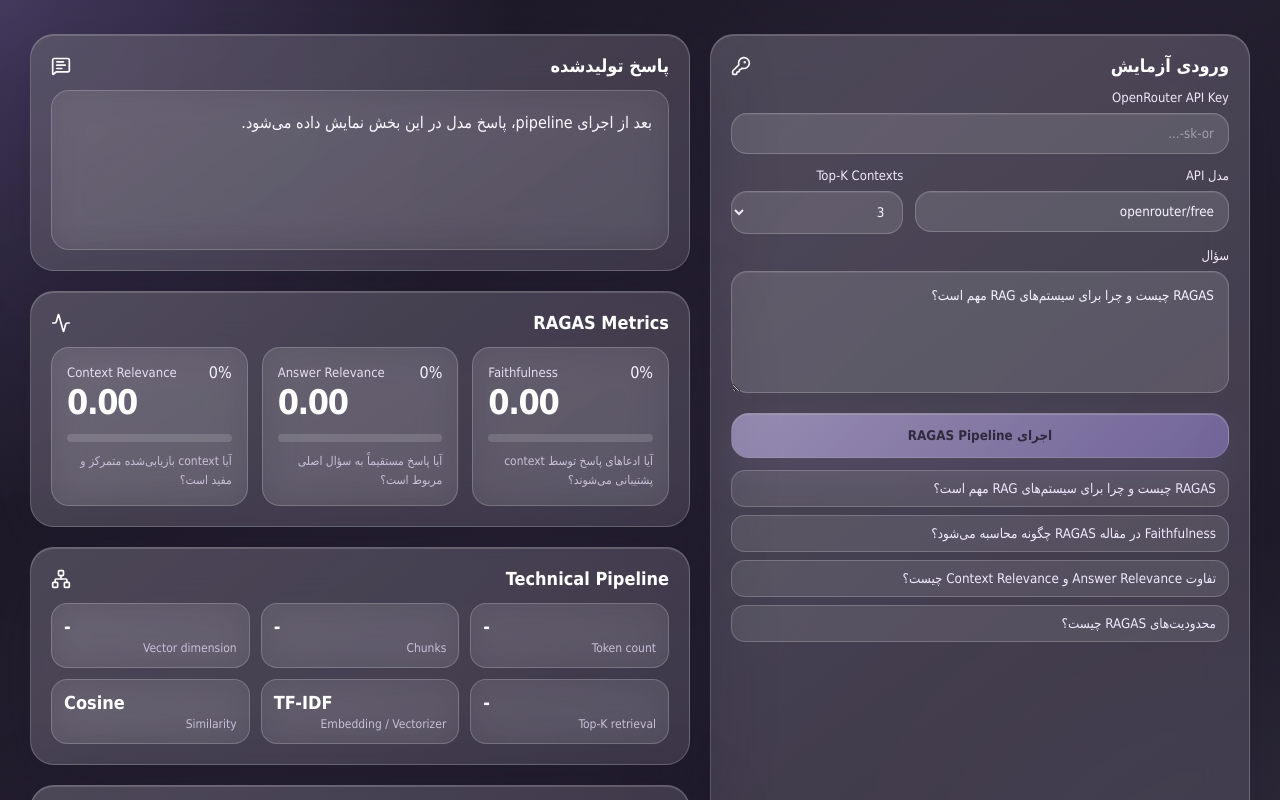
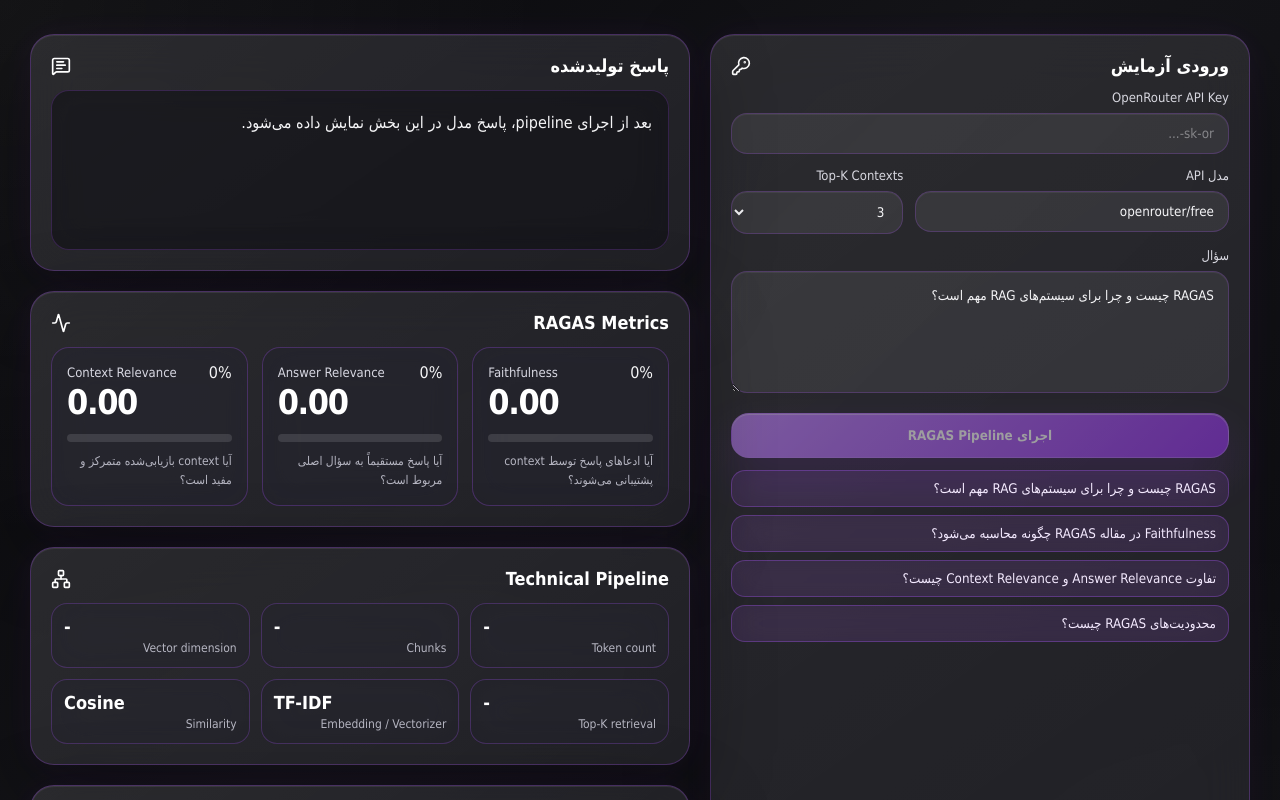
Before and after one commit to oddukiyo/ragas-evaluation-lab, a Next.js app: page / in a window 1280 px wide. Shown: the top 800 px of the page. Built offline with nearby package versions, Linux system fonts and the light colour scheme.

Commit message:
Update globals.css

```diff
--- a/app/globals.css
+++ b/app/globals.css
@@ -1,15 +1,21 @@
 :root {
-  --bg: #171420;
-  --panel: rgba(255, 255, 255, 0.13);
-  --panel-soft: rgba(255, 255, 255, 0.08);
-  --border: rgba(255, 255, 255, 0.2);
-  --border-strong: rgba(255, 255, 255, 0.32);
-  --text: #f7f4ff;
-  --muted: #c9c1d9;
-  --muted-strong: #e1d9ee;
-  --accent: #b79cff;
-  --accent2: #8b7ab8;
-  --accent3: #d8d0e8;
+  --bg: #0b0b0f;
+  --bg-soft: #141418;
+
+  --panel: rgba(28, 28, 34, 0.72);
+  --panel-soft: rgba(38, 38, 46, 0.62);
+
+  --border: rgba(168, 85, 247, 0.28);
+  --border-strong: rgba(168, 85, 247, 0.52);
+
+  --text: #f5f5f7;
+  --muted: #b6b6c2;
+  --muted-strong: #d7d7df;
+
+  --purple: #a855f7;
+  --purple-soft: #c084fc;
+  --purple-dark: #7e22ce;
+
   --danger: #fca5a5;
 }
 
@@ -24,15 +30,15 @@ body {
   background:
     radial-gradient(
       circle at top left,
-      rgba(183, 156, 255, 0.28),
-      transparent 32rem
+      rgba(255, 255, 255, 0.05),
+      transparent 34rem
     ),
     radial-gradient(
       circle at bottom right,
-      rgba(160, 150, 180, 0.22),
+      rgba(255, 255, 255, 0.04),
       transparent 30rem
     ),
-    linear-gradient(135deg, #171420 0%, #262132 45%, #1b1824 100%);
+    linear-gradient(135deg, #08080b 0%, #151519 45%, #0c0c10 100%);
   color: var(--text);
   font-family: Tahoma, Arial, "Segoe UI", sans-serif;
   font-feature-settings: normal;
@@ -52,43 +58,13 @@ select {
   padding: 34px 0 54px;
 }
 
-/* کادر بزرگ بالای صفحه حذف شده */
+/* حذف کامل کادر بزرگ بالای صفحه */
 .hero {
   display: none;
 }
 
 .hero-grid {
   display: block;
-}
-
-.badge {
-  display: inline-flex;
-  align-items: center;
-  gap: 8px;
-  border: 1px solid var(--border-strong);
-  border-radius: 999px;
-  padding: 8px 12px;
-  color: #f7f4ff;
-  background: rgba(255, 255, 255, 0.1);
-  font-size: 13px;
-  backdrop-filter: blur(16px);
-}
-
-h1 {
-  margin: 18px 0 10px;
-  font-size: clamp(34px, 6vw, 72px);
-  line-height: 0.95;
-  letter-spacing: -0.06em;
-  direction: ltr;
-  text-align: left;
-  color: #ffffff;
-}
-
-.hero p {
-  max-width: 780px;
-  color: var(--muted-strong);
-  line-height: 1.9;
-  font-size: 16px;
 }
 
 .main-grid {
@@ -104,14 +80,15 @@ h1 {
   background:
     linear-gradient(
       145deg,
-      rgba(255, 255, 255, 0.15),
-      rgba(255, 255, 255, 0.07)
+      rgba(255, 255, 255, 0.075),
+      rgba(255, 255, 255, 0.035)
     ),
-    rgba(55, 49, 70, 0.58);
+    var(--panel);
   padding: 20px;
   box-shadow:
-    0 22px 80px rgba(30, 24, 42, 0.38),
-    inset 0 1px 0 rgba(255, 255, 255, 0.16);
+    0 24px 80px rgba(0, 0, 0, 0.38),
+    0 0 34px rgba(168, 85, 247, 0.08),
+    inset 0 1px 0 rgba(255, 255, 255, 0.08);
   backdrop-filter: blur(24px);
 }
 
@@ -128,7 +105,7 @@ h1 {
 .label {
   display: block;
   margin: 14px 0 8px;
-  color: #eee8f8;
+  color: var(--muted-strong);
   font-size: 13px;
 }
 
@@ -136,25 +113,28 @@ h1 {
 .textarea,
 .select {
   width: 100%;
-  border: 1px solid var(--border);
+  border: 1px solid rgba(168, 85, 247, 0.24);
   border-radius: 16px;
-  background: rgba(255, 255, 255, 0.12);
+  background: rgba(255, 255, 255, 0.07);
   color: var(--text);
   padding: 12px 14px;
   outline: none;
-  box-shadow: inset 0 1px 0 rgba(255, 255, 255, 0.08);
+  box-shadow: inset 0 1px 0 rgba(255, 255, 255, 0.06);
 }
 
 .input:focus,
 .textarea:focus,
 .select:focus {
-  border-color: rgba(215, 200, 255, 0.55);
-  background: rgba(255, 255, 255, 0.16);
+  border-color: var(--border-strong);
+  background: rgba(255, 255, 255, 0.1);
+  box-shadow:
+    0 0 0 3px rgba(168, 85, 247, 0.13),
+    inset 0 1px 0 rgba(255, 255, 255, 0.08);
 }
 
 .input::placeholder,
 .textarea::placeholder {
-  color: rgba(247, 244, 255, 0.46);
+  color: rgba(245, 245, 247, 0.42);
 }
 
 .textarea {
@@ -169,23 +149,27 @@ h1 {
   gap: 12px;
 }
 
+/* دکمه اصلی فقط بنفش */
 .primary-button {
   width: 100%;
   margin-top: 16px;
-  border: 1px solid rgba(255, 255, 255, 0.28);
+  border: 1px solid rgba(192, 132, 252, 0.55);
   border-radius: 18px;
-  background: linear-gradient(135deg, #d7c8ff, #9a84d6);
-  color: #20172f;
+  background: linear-gradient(135deg, #c084fc, #9333ea);
+  color: #ffffff;
   padding: 14px 18px;
   font-weight: 900;
   cursor: pointer;
   box-shadow:
-    0 16px 40px rgba(183, 156, 255, 0.2),
-    inset 0 1px 0 rgba(255, 255, 255, 0.5);
+    0 18px 45px rgba(147, 51, 234, 0.28),
+    inset 0 1px 0 rgba(255, 255, 255, 0.36);
 }
 
 .primary-button:hover {
-  background: linear-gradient(135deg, #eadfff, #b79cff);
+  background: linear-gradient(135deg, #d8b4fe, #a855f7);
+  box-shadow:
+    0 20px 52px rgba(168, 85, 247, 0.34),
+    inset 0 1px 0 rgba(255, 255, 255, 0.42);
 }
 
 .primary-button:disabled {
@@ -199,18 +183,21 @@ h1 {
   margin-top: 12px;
 }
 
+/* دکمه‌های سوال آماده: بنفش شیشه‌ای */
 .sample-button {
-  border: 1px solid var(--border);
+  border: 1px solid rgba(168, 85, 247, 0.34);
   border-radius: 14px;
-  background: rgba(255, 255, 255, 0.1);
-  color: #f0eaff;
+  background: rgba(168, 85, 247, 0.12);
+  color: #f4eaff;
   padding: 10px 12px;
   text-align: right;
   cursor: pointer;
+  backdrop-filter: blur(16px);
 }
 
 .sample-button:hover {
-  background: rgba(215, 200, 255, 0.16);
+  border-color: rgba(192, 132, 252, 0.58);
+  background: rgba(168, 85, 247, 0.22);
 }
 
 .result-stack {
@@ -221,10 +208,10 @@ h1 {
 .answer-box {
   min-height: 160px;
   border-radius: 18px;
-  border: 1px solid var(--border);
-  background: rgba(255, 255, 255, 0.08);
+  border: 1px solid rgba(168, 85, 247, 0.22);
+  background: rgba(15, 15, 20, 0.58);
   padding: 16px;
-  color: #fbf9ff;
+  color: #f5f5f7;
   line-height: 1.95;
   white-space: pre-wrap;
   backdrop-filter: blur(16px);
@@ -237,9 +224,9 @@ h1 {
 }
 
 .metric {
-  border: 1px solid var(--border);
+  border: 1px solid rgba(168, 85, 247, 0.28);
   border-radius: 18px;
-  background: rgba(255, 255, 255, 0.1);
+  background: rgba(35, 35, 44, 0.62);
   padding: 15px;
   backdrop-filter: blur(18px);
 }
@@ -253,7 +240,7 @@ h1 {
 }
 
 .metric-name {
-  color: #e5def1;
+  color: #d8d8e2;
   font-size: 13px;
 }
 
@@ -269,14 +256,14 @@ h1 {
   height: 8px;
   margin-top: 12px;
   border-radius: 999px;
-  background: rgba(255, 255, 255, 0.14);
+  background: rgba(255, 255, 255, 0.12);
   overflow: hidden;
 }
 
 .bar-fill {
   height: 100%;
   border-radius: inherit;
-  background: linear-gradient(90deg, #d7c8ff, #8b7ab8);
+  background: linear-gradient(90deg, #c084fc, #9333ea);
 }
 
 .metric-desc {
@@ -292,9 +279,9 @@ h1 {
 }
 
 .context-item {
-  border: 1px solid var(--border);
+  border: 1px solid rgba(168, 85, 247, 0.26);
   border-radius: 18px;
-  background: rgba(255, 255, 255, 0.09);
+  background: rgba(35, 35, 44, 0.58);
   padding: 14px;
   backdrop-filter: blur(18px);
 }
@@ -304,13 +291,13 @@ h1 {
   justify-content: space-between;
   gap: 10px;
   direction: ltr;
-  color: #efe9ff;
+  color: #e9d5ff;
   font-size: 12px;
   margin-bottom: 8px;
 }
 
 .context-text {
-  color: #f0eaff;
+  color: #ededf3;
   line-height: 1.75;
   font-size: 13px;
 }
@@ -322,9 +309,9 @@ h1 {
 }
 
 .tech-box {
-  border: 1px solid var(--border);
+  border: 1px solid rgba(168, 85, 247, 0.26);
   border-radius: 16px;
-  background: rgba(255, 255, 255, 0.09);
+  background: rgba(35, 35, 44, 0.58);
   padding: 12px;
   backdrop-filter: blur(18px);
 }
@@ -349,7 +336,7 @@ h1 {
 
 .details summary {
   cursor: pointer;
-  color: #f4efff;
+  color: #f4eaff;
   font-size: 13px;
 }
 
@@ -359,11 +346,11 @@ h1 {
   overflow: auto;
   max-height: 320px;
   margin: 12px 0 0;
-  border: 1px solid var(--border);
+  border: 1px solid rgba(168, 85, 247, 0.26);
   border-radius: 16px;
-  background: rgba(24, 20, 32, 0.42);
+  background: rgba(10, 10, 14, 0.64);
   padding: 14px;
-  color: #e5def1;
+  color: #ddddE8;
   font-size: 12px;
 }
 
@@ -384,15 +371,10 @@ h1 {
 }
 
 @media (max-width: 900px) {
-  .hero-grid,
   .main-grid,
   .metrics-grid,
   .tech-grid,
   .form-row {
     grid-template-columns: 1fr;
   }
-
-  h1 {
-    text-align: right;
-  }
 }
```
